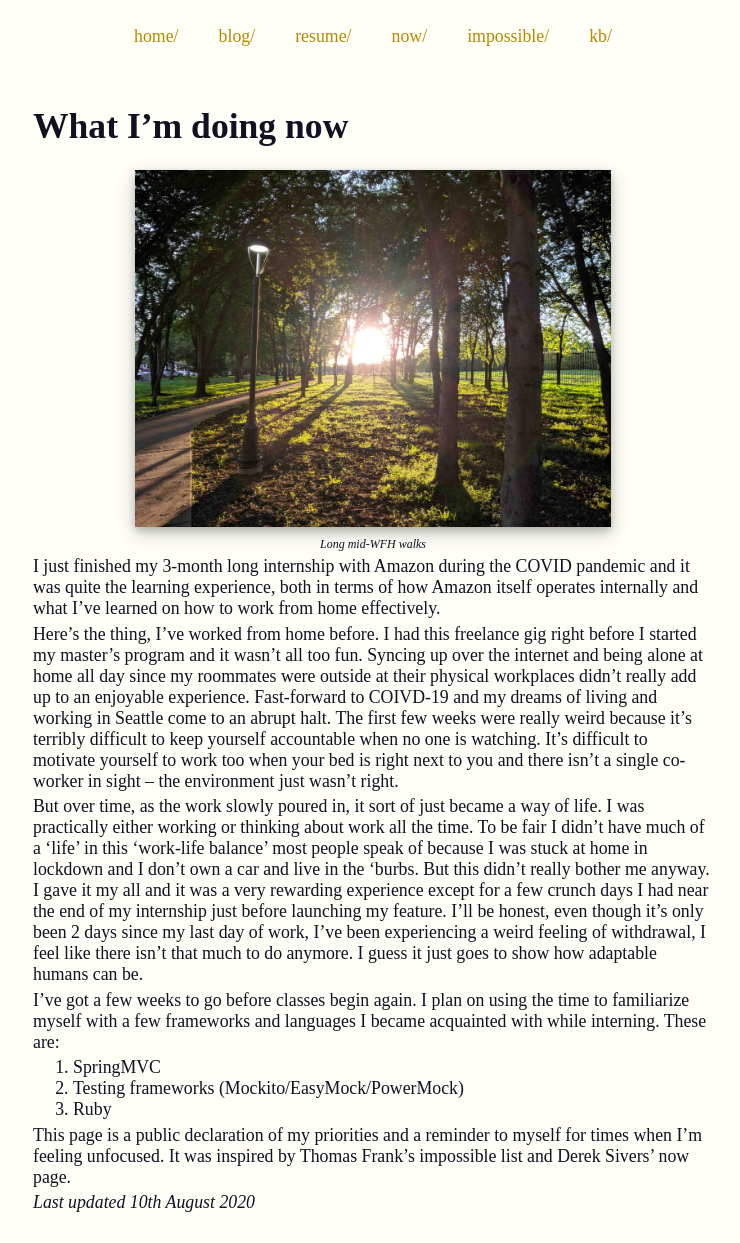
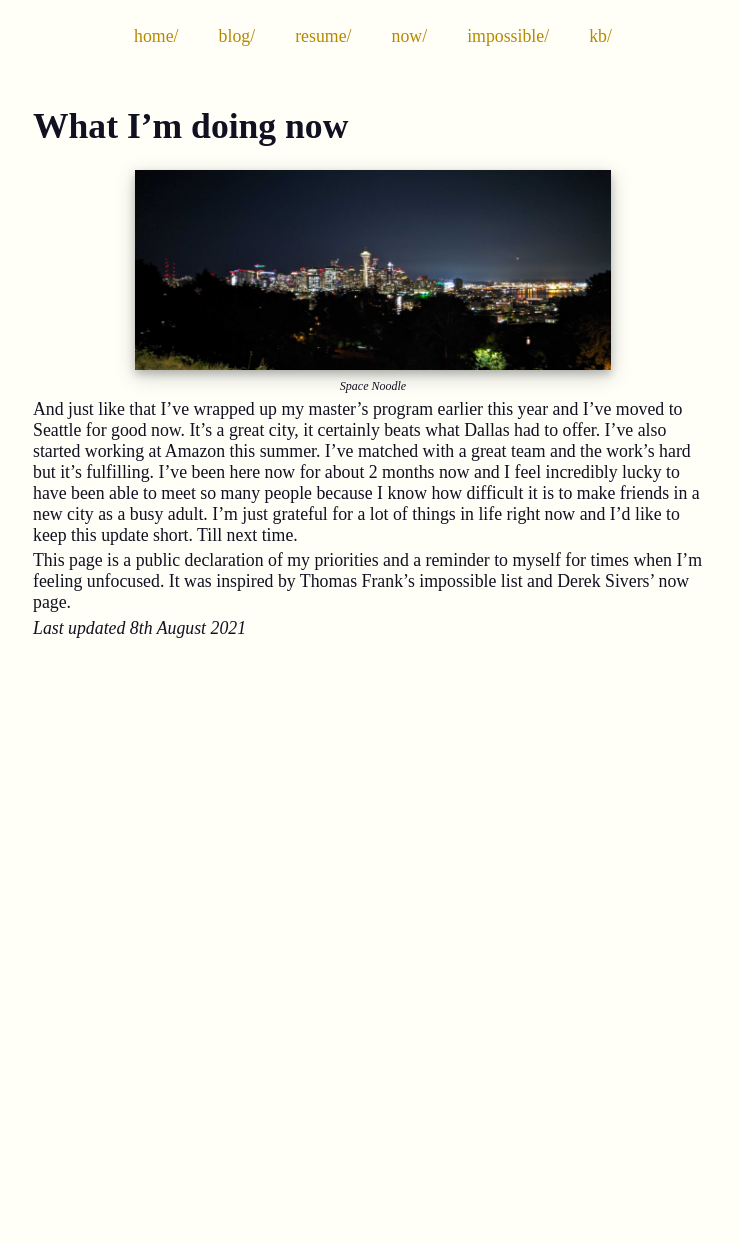
Before and after one commit to adyshake/adyshake.github.io, a Jekyll site: the page built from now.md, in a window 1280 px wide. Shown: the whole page, without its empty margins (267-1007 px from the left). Built offline with Jekyll 4.4.1, drawn with Linux system fonts in a browser that asks for light colours; nearby versions of some CDN libraries; some web fonts are replaced; after the commit the page ends 900 px from its top, so only the background shows below that.

Commit message:
August 2021 update

```diff
--- a/now.md
+++ b/now.md
@@ -9,46 +9,22 @@ What I'm doing now
 ![now_page]
 
 {: align="middle" style="font-size:12px"}
-_Long mid-WFH walks_
+_Space Noodle_
 
-I just finished my 3-month long internship with Amazon during the COVID pandemic
-and it was quite the learning experience, both in terms of how Amazon itself
-operates internally and what I’ve learned on how to work from home effectively.
-
-Here’s the thing, I’ve worked from home before. I had this freelance gig right
-before I started my master’s program and it wasn’t all too fun. Syncing up over
-the internet and being alone at home all day since my roommates were outside at
-their physical workplaces didn’t really add up to an enjoyable experience.
-Fast-forward to COIVD-19 and my dreams of living and working in Seattle come to
-an abrupt halt. The first few weeks were really weird because it’s terribly
-difficult to keep yourself accountable when no one is watching. It’s difficult
-to motivate yourself to work too when your bed is right next to you and there
-isn’t a single co-worker in sight – the environment just wasn’t right.
-
-But over time, as the work slowly poured in, it sort of just became a way of
-life. I was practically either working or thinking about work all the time. To
-be fair I didn’t have much of a ‘life’ in this ‘work-life balance’ most people
-speak of because I was stuck at home in lockdown and I don’t own a car and live
-in the 'burbs. But this didn’t really bother me anyway. I gave it my all and it
-was a very rewarding experience except for a few crunch days I had near the end
-of my internship just before launching my feature. I’ll be honest, even though
-it’s only been 2 days since my last day of work, I’ve been experiencing a weird
-feeling of withdrawal, I feel like there isn’t that much to do anymore. I guess
-it just goes to show how adaptable humans can be.
-
-I’ve got a few weeks to go before classes begin again. I plan on using the time
-to familiarize myself with a few frameworks and languages I became acquainted
-with while interning. These are:
-
-1. SpringMVC
-2. Testing frameworks (Mockito/EasyMock/PowerMock)
-3. Ruby
+And just like that I've wrapped up my master's program earlier this year and
+I've moved to Seattle for good now. It's a great city, it certainly beats what
+Dallas had to offer. I've also started working at Amazon this summer. I've
+matched with a great team and the work's hard but it's fulfilling. I've been
+here now for about 2 months now and I feel incredibly lucky to have been able to
+meet so many people because I know how difficult it is to make friends in a new
+city as a busy adult. I'm just grateful for a lot of things in life right now
+and I'd like to keep this update short. Till next time.
 
 This page is a public declaration of my priorities and a reminder to myself for
 times when I’m feeling unfocused. It was inspired by Thomas Frank’s impossible
 list and Derek Sivers’ now page.
 
-_Last updated 10th August 2020_
+_Last updated 8th August 2021_
 
-[now_page]: /images/now_page.jpg
+[now_page]: /images/seattle_skyline.jpg
 {:class="shadow-img"  width="70%"}
```
Also changed, not shown: _includes/biosketch.md (+2 -3 lines), _posts/2019-01-09-now-january.md (+8 -8 lines), _posts/2020-08-10-now-august.md (added, +48 -0 lines), impossible.md (+2 -1 lines), resume.md (+13 -3 lines), Gemfile.lock, images/impossible/graduate-grad-school.jpg (added), images/seattle_skyline.jpg (added), images/wfh_walks.jpg (renamed from images/now_page.jpg), 1 other file.
